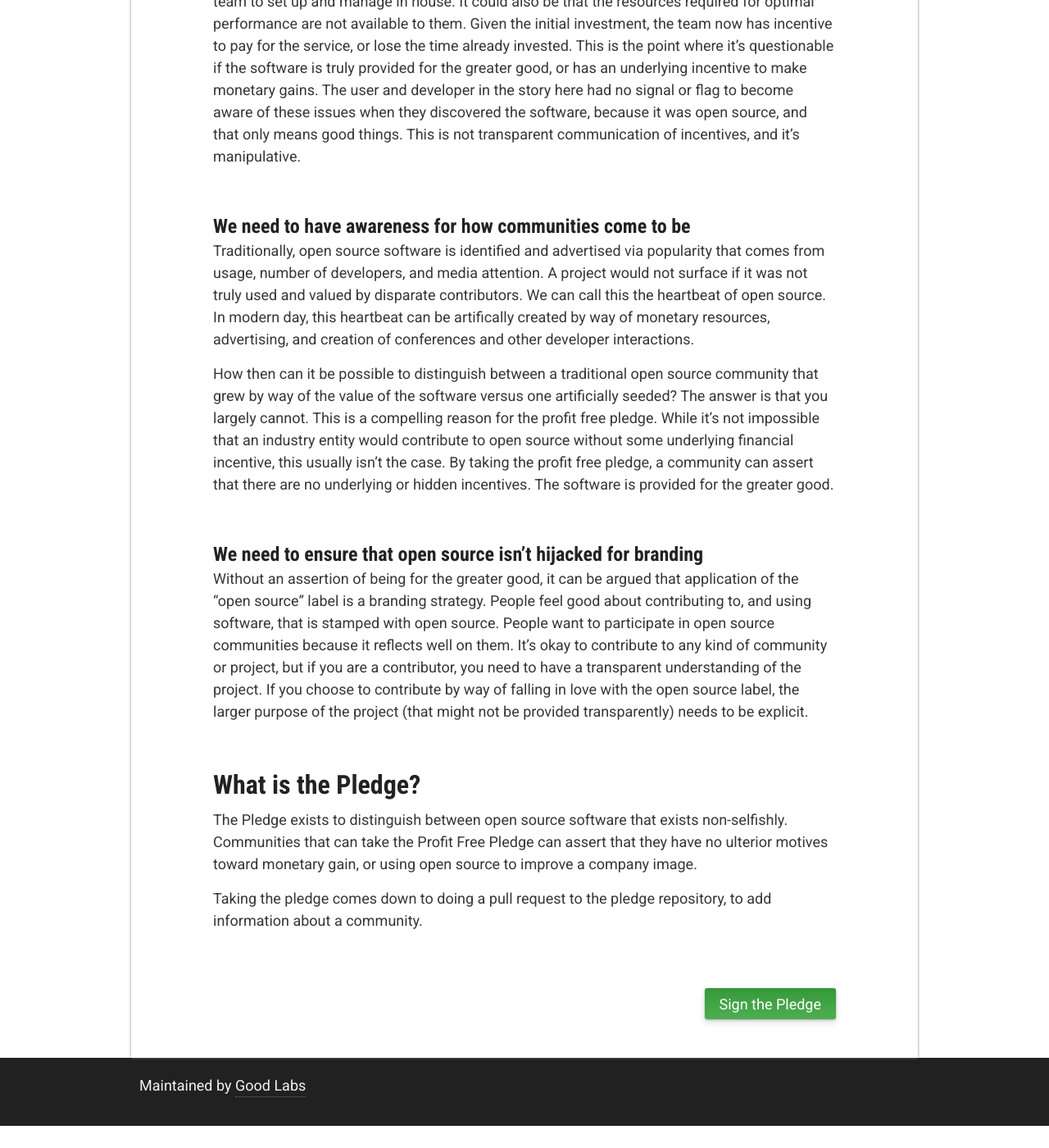
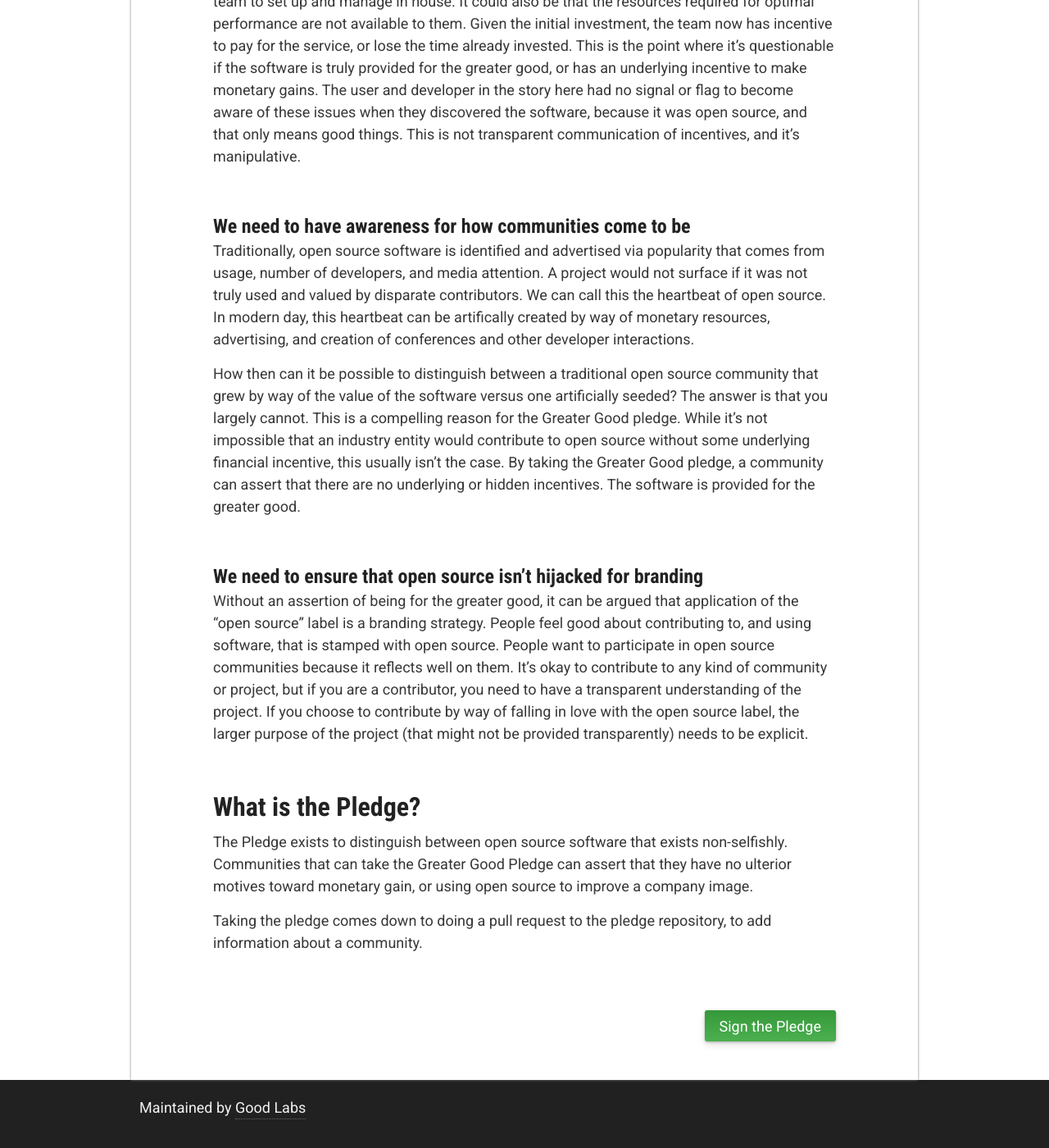
Before and after one commit to good-labs/greater-good-affirmation, a Jekyll site: the page built from docs/pages/about.md, in a window 1280 px wide and 1400 px high, scrolled down 1397 px. Shown: the whole window at 82% size. Built offline with Jekyll 4.4.1, drawn with Linux system fonts in a browser that asks for light colours; before the commit the page ends 2770 px from its top, so only the background shows below that; some of the changed text lies outside the part shown.

Commit message:
changing name
Signed-off-by: Vanessa Sochat <vsochat@stanford.edu>

```diff
--- a/docs/_config.yml
+++ b/docs/_config.yml
@@ -13,12 +13,12 @@
 # you will see them accessed via {{ site.title }}, {{ site.github_repo }}, and so on.
 # You can create any custom variable you would like, and they will be accessible
 # in the templates via {{ site.myvariable }}.
-title: The Profit Free Pledge
+title: The Greater Good Pledge
 description: an assertion for the greater good
-baseurl: "/profit-free-pledge" # the subpath of your site, e.g. /blog
+baseurl: "/greater-good-pledge" # the subpath of your site, e.g. /blog
 # url: "" # the base hostname & protocol for your site, e.g. http://example.com
 
-repo: https://www.github.com/good-labs/profit-free-pledge
+repo: https://www.github.com/good-labs/greater-good-pledge/
 
 permalink: pretty
 exclude:
--- a/docs/_layouts/default.html
+++ b/docs/_layouts/default.html
@@ -10,14 +10,14 @@
         <header class="inner">
           <a id="forkme_banner" href="{{ site.repo }}"></a>
 
-          <h1 id="project_title">The Profit Free Pledge</h1>
+          <h1 id="project_title">The Greater Good Pledge</h1>
           <h2 id="project_tagline">for the greater good</h2>
         </header>
     </div>
 
     <section class="outer">
         <div class="downloads inner">
-          <a class="download_link" href="https://github.com/good-labs/profit-free-pledge/blob/master/PROFIT_FREE_PLEDGE.md">Download</a>
+          <a class="download_link" href="https://github.com/good-labs/greater-good-pledge/blob/master/GREATED_GOOD_PLEDGE.md">Download</a>
           <a class="download_link" href="{{ site.url }}{{ site.baseurl }}/">About</a>
           <a class="download_link" href="{{ site.url }}{{ site.baseurl }}/pledge/">Pledge</a>
         </div>
--- a/docs/pages/about.md
+++ b/docs/pages/about.md
@@ -1,20 +1,20 @@
 ---
 layout: default
-title: About the Profit Free Pledge
+title: About the Greater Good Pledge
 permalink: /
 ---
 
 
 ## What is it?
 
-The [Profit Free Pledge](https://www.github.com/good-labs/profit-free-pledge) is a pledge
+The [Greater Good Pledge](https://www.github.com/good-labs/greater-good-pledge) is a pledge
 for a community with one or more open source projects to take to assert that the project
 has no ulterior motives. Specifically, the pledge asks an individual or community
 to assert that the project does not directly or indirectly lead to profits, is
 not primarily composed of paid participants, and has transparent communication
 and releasing.
 
-By taking the Profit Free Pledge, a community affirms that it provides software under a traditional
+By taking the Greater Good Pledge, a community affirms that it provides software under a traditional
 open source model, and exists non-selfishly to solve problems for users and
 not make profits off of them.
 
@@ -73,9 +73,9 @@ of conferences and other developer interactions.
 How then can it be possible to distinguish between a traditional open
 source community that grew by way of the value of the software versus one artificially
 seeded? The answer is that you largely cannot. This is a compelling reason for the
-profit free pledge. While it's not impossible that an industry entity would contribute
+Greater Good pledge. While it's not impossible that an industry entity would contribute
 to open source without some underlying financial incentive, this usually isn't the case.
-By taking the profit free pledge, a community can assert that there are no
+By taking the Greater Good pledge, a community can assert that there are no
 underlying or hidden incentives. The software is provided for the greater good.
 
 <br>
@@ -97,11 +97,11 @@ transparently) needs to be explicit.
 ## What is the Pledge?
 
 The Pledge exists to distinguish between open source software that exists non-selfishly.
-Communities that can take the Profit Free Pledge can assert that they have
+Communities that can take the Greater Good Pledge can assert that they have
 no ulterior motives toward monetary gain, or using open source to improve a company image.
 
 Taking the pledge comes down to doing a pull request to the pledge repository,
 to add information about a community.
 
 <br><br>
-[Sign the Pledge](https://github.com/good-labs/profit-free-pledge/edit/master/pledge.csv){: .btn .float-right .btn-primary .fs-5 .mb-4 .mb-md-0 .mr-2 }
+[Sign the Pledge](https://github.com/good-labs/greater-good-pledge/edit/master/pledge.csv){: .btn .float-right .btn-primary .fs-5 .mb-4 .mb-md-0 .mr-2 }
```
Also changed, not shown: docs/pledge.md (+4 -4 lines), GREATER_GOOD_PLEDGE.md (renamed from PROFIT_FREE_PLEDGE.md), README.md, background/README.md (deleted).
